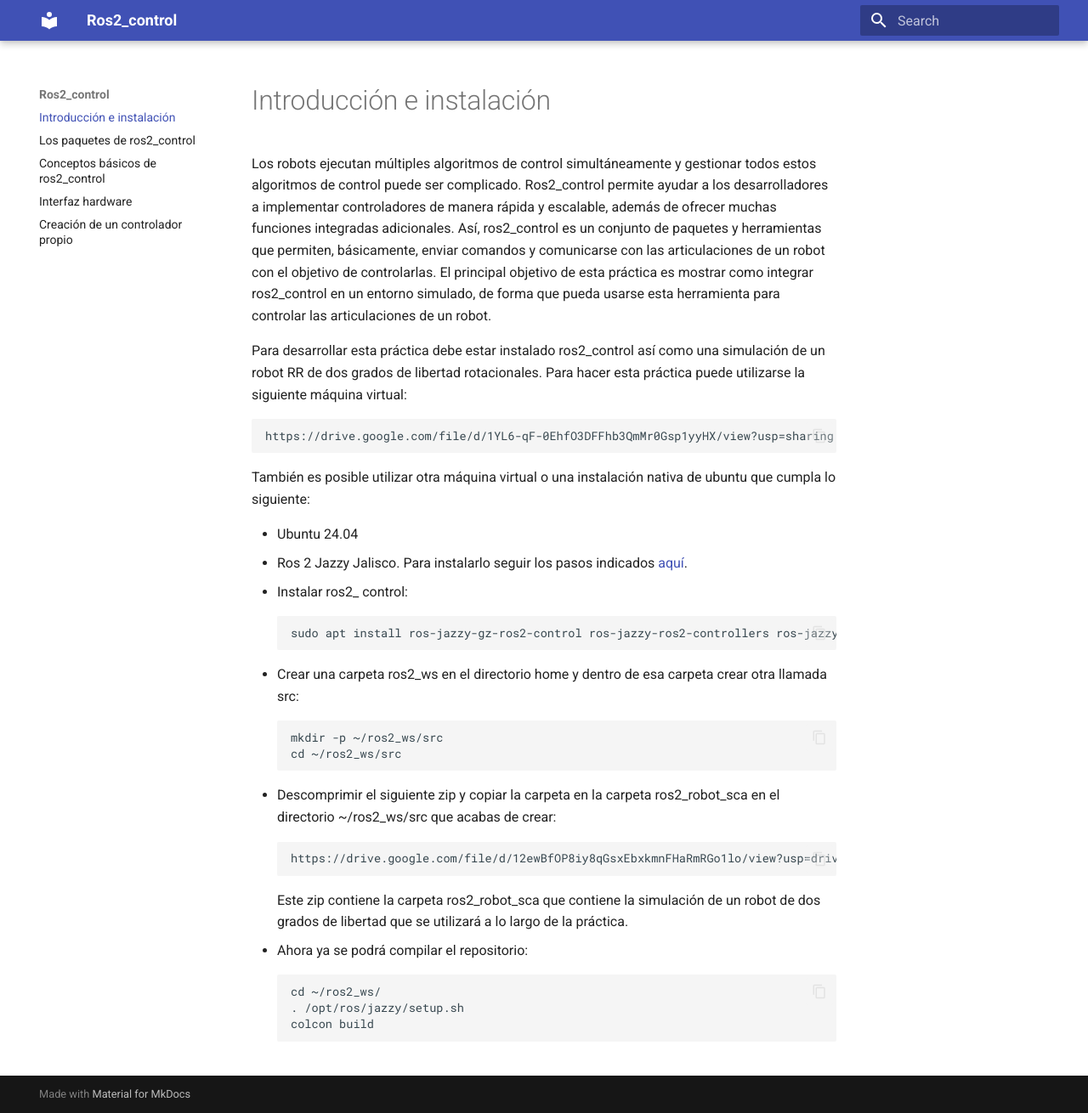
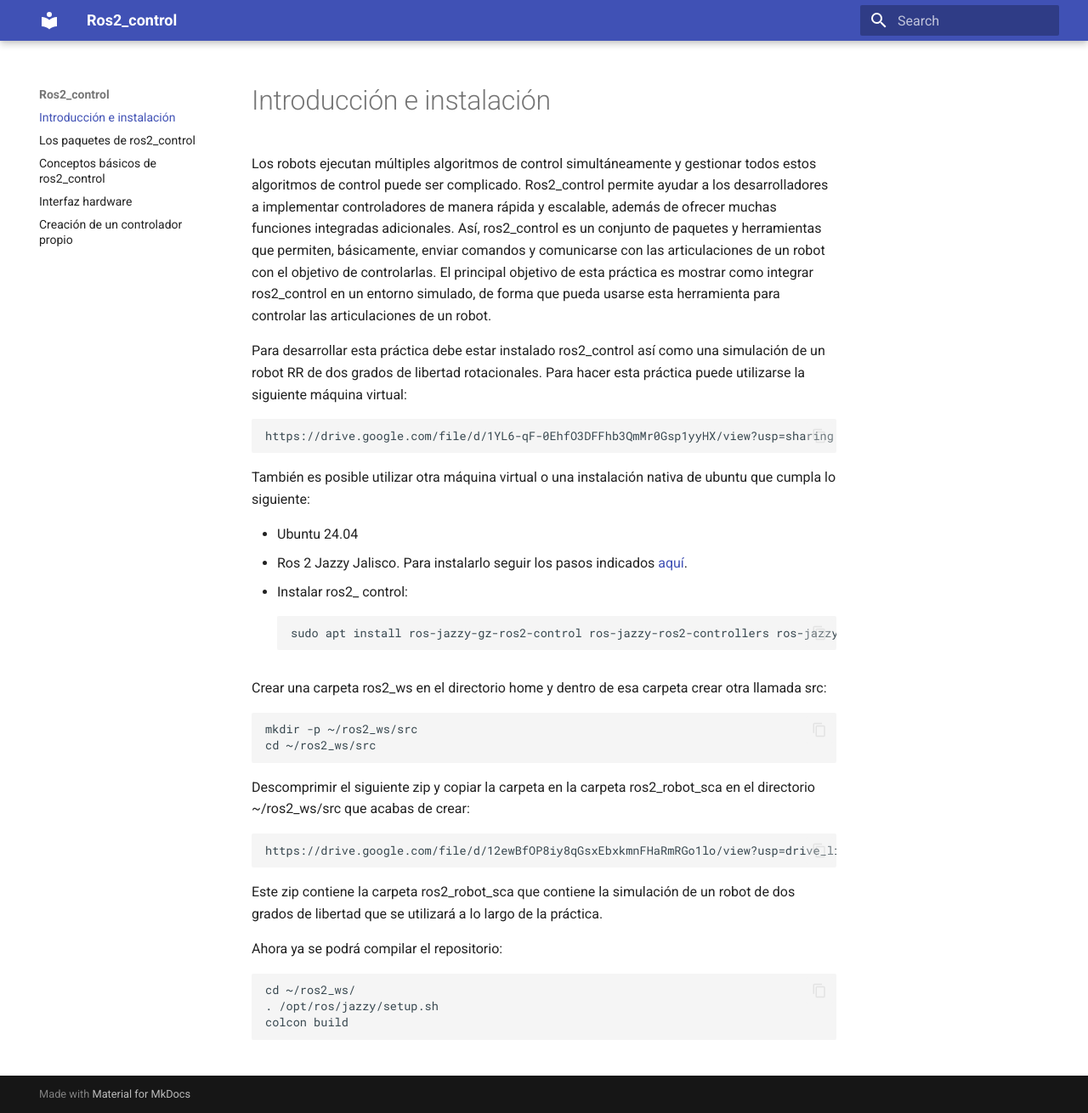
Before and after one commit to jpomares/ros2control-prac, an MkDocs documentation site: the page built from docs/index.md, in a window 1280 px wide and 1310 px high. Shown: the whole window at 85% size. Built offline with MkDocs 1.6.1 and Material for MkDocs 9.7.7, drawn with Linux system fonts in a browser that asks for light colours.

Commit message:
five commit

````diff
--- a/docs/index.md
+++ b/docs/index.md
@@ -16,20 +16,21 @@
 ```
 sudo apt install ros-jazzy-gz-ros2-control ros-jazzy-ros2-controllers ros-jazzy-gz-ros2-control-demos
 ```
-* Crear una carpeta ros2_ws en el directorio home y dentro de esa carpeta crear otra llamada src:
+
+Crear una carpeta ros2_ws en el directorio home y dentro de esa carpeta crear otra llamada src:
 ```
 mkdir -p ~/ros2_ws/src
 cd ~/ros2_ws/src
 ```
 
-* Descomprimir el siguiente zip y copiar la carpeta en la carpeta ros2_robot_sca en el directorio ~/ros2_ws/src que acabas de crear:
+Descomprimir el siguiente zip y copiar la carpeta en la carpeta ros2_robot_sca en el directorio ~/ros2_ws/src que acabas de crear:
 ```
 https://drive.google.com/file/d/12ewBfOP8iy8qGsxEbxkmnFHaRmRGo1lo/view?usp=drive_link
 
 ```
 Este zip contiene la carpeta ros2_robot_sca que contiene la simulación de un robot de dos grados de libertad que se utilizará a lo largo de la práctica.
 
-* Ahora ya se podrá compilar el repositorio:
+Ahora ya se podrá compilar el repositorio:
 ```
 cd ~/ros2_ws/
 . /opt/ros/jazzy/setup.sh
````
